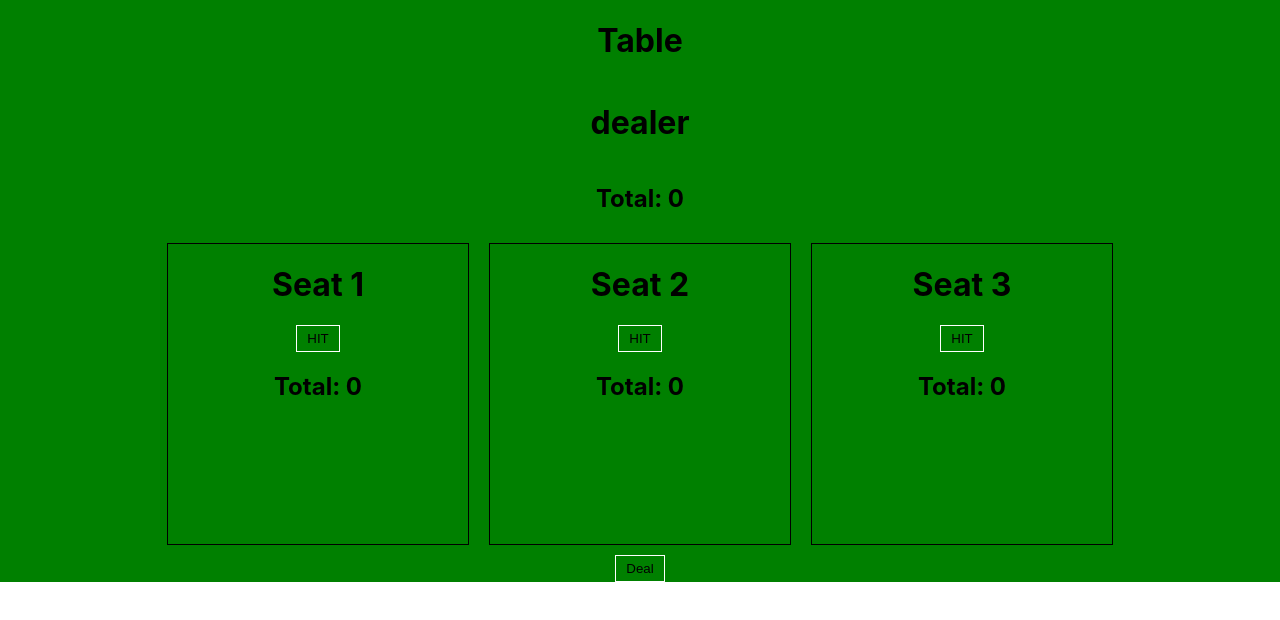
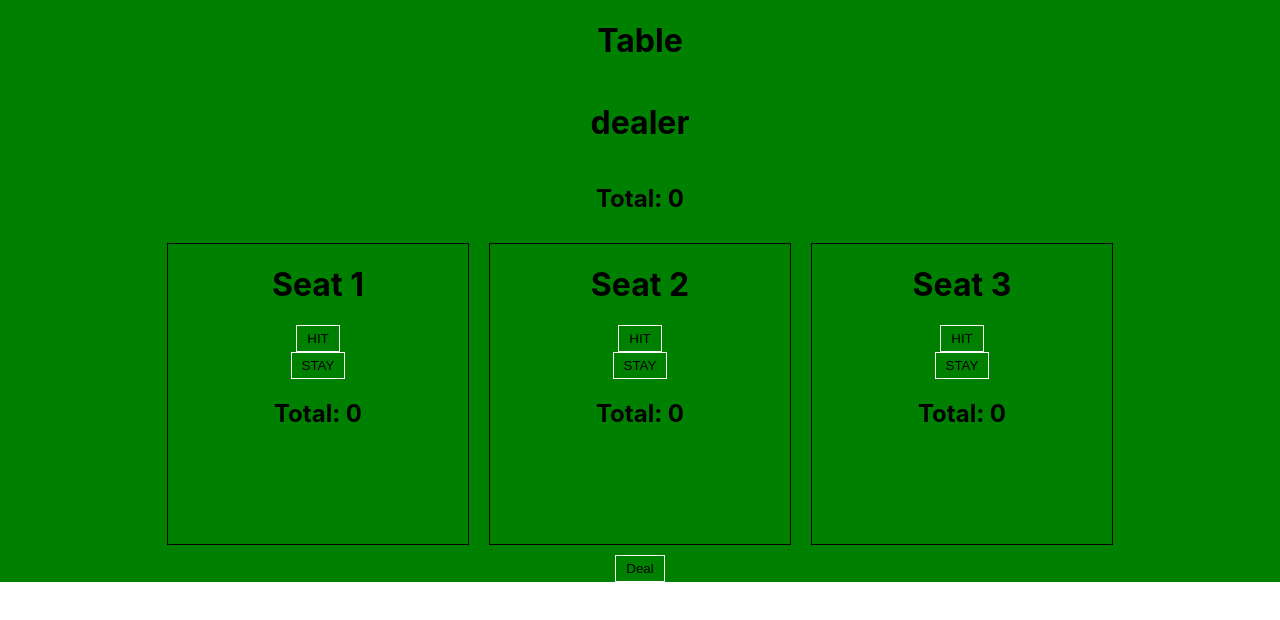
Before and after one commit to davidloesch1/BlackJack, a React (Create React App) app in the folder blackjack/: page / in a window 1280 px wide. Shown: the top 620 px of the page. Built offline with nearby package versions, Linux system fonts and the light colour scheme.

Commit message:
working on the bust feature, so when you bust, it moves to the next seat

```diff
--- a/blackjack/src/components/Seat.css
+++ b/blackjack/src/components/Seat.css
@@ -12,3 +12,7 @@
     max-width: 300px;
     flex-wrap: wrap;
 }
+
+.turn {
+    border: 5px solid white;
+}
--- a/blackjack/src/components/Seat.js
+++ b/blackjack/src/components/Seat.js
@@ -27,19 +27,18 @@ class Seat extends Component {
         this.props.change(this.props.seat.seat, acePosition)
       }
       total = total + "-  BUST!";
+      // this.props.stay()
     }
-    // if(this.props.seat.turn === true){
 
-    // }
 
     return (
-      <div className="seat-container">
+      <div className={ this.props.seat.turn ? "turn seat-container" : "seat-container" }>
         <h1>{this.props.seat.seat}</h1>
         <div className="card-row">
           {cards}
         </div>
-        <button onClick={e => this.props.hit(id, e)}>HIT</button>
-        {/* <button onClick={(e)=> this.stay(e)}>STAY</button> */}
+        <button onClick={() => this.props.hit(id)}>HIT</button>
+        <button onClick={() => this.props.stay()}>STAY</button>
         <h2>Total: {total}</h2>
       </div>
     );
--- a/blackjack/src/components/Table.js
+++ b/blackjack/src/components/Table.js
@@ -102,6 +102,7 @@ class Table extends Component {
     this.draw = this.draw.bind(this);
     this.deal = this.deal.bind(this);
     this.hit = this.hit.bind(this);
+    this.stay = this.stay.bind(this);
     this.changeAceValue = this.changeAceValue.bind(this);
   }
   componentDidMount() {
@@ -127,6 +128,8 @@ class Table extends Component {
     let table = this.state.table.slice(0);
     while (deal.length > 0) {
       table.forEach(el => {
+        el.hasGone = false
+        el.turn = false
         if (el.enabled === true) {
           let newDeal = deal.splice(0, 2);
           el.hand = newDeal;
@@ -176,12 +179,15 @@ class Table extends Component {
 
   //the hit function draws a card from the deck using our deck_id and the API fetch call
   hit(e) {
+    console.log(e)
     let url =
       "https://deckofcardsapi.com/api/deck/" +
       this.state.deck_id +
       "/draw/?count=1";
     let index = this.state.table.findIndex(x => x.seat === e);
+    console.log(index)
     let array = this.state.table.slice(0);
+    console.log(array)
     fetch(url)
       .then(res => res.json())
       .then(res => {
@@ -231,6 +237,21 @@ class Table extends Component {
     });
   }
 
+  stay(){
+    let index = this.state.table.findIndex(x => x.hasGone === false);
+    let table = this.state.table.slice(0);
+    console.log(table)
+    console.log(index)
+    table[index].turn = !table[index].turn
+    if(table[index + 1]){
+      table[index + 1].turn = true
+    }
+    table[index].hasGone = !table[index].hasGone
+    this.setState({
+      table: table
+    })
+  }
+
   render() {
     let dealer = this.state.table.slice(0);
     let seats = dealer;
@@ -238,7 +259,7 @@ class Table extends Component {
     seats = seats.map((el, i) => {
       if (el.enabled === true) {
         return (
-          <Seat key={i} seat={el} hit={this.hit} change={this.changeAceValue} />
+          <Seat key={i} seat={el} hit={this.hit} stay={this.stay} change={this.changeAceValue} />
         );
       }
     });
```
